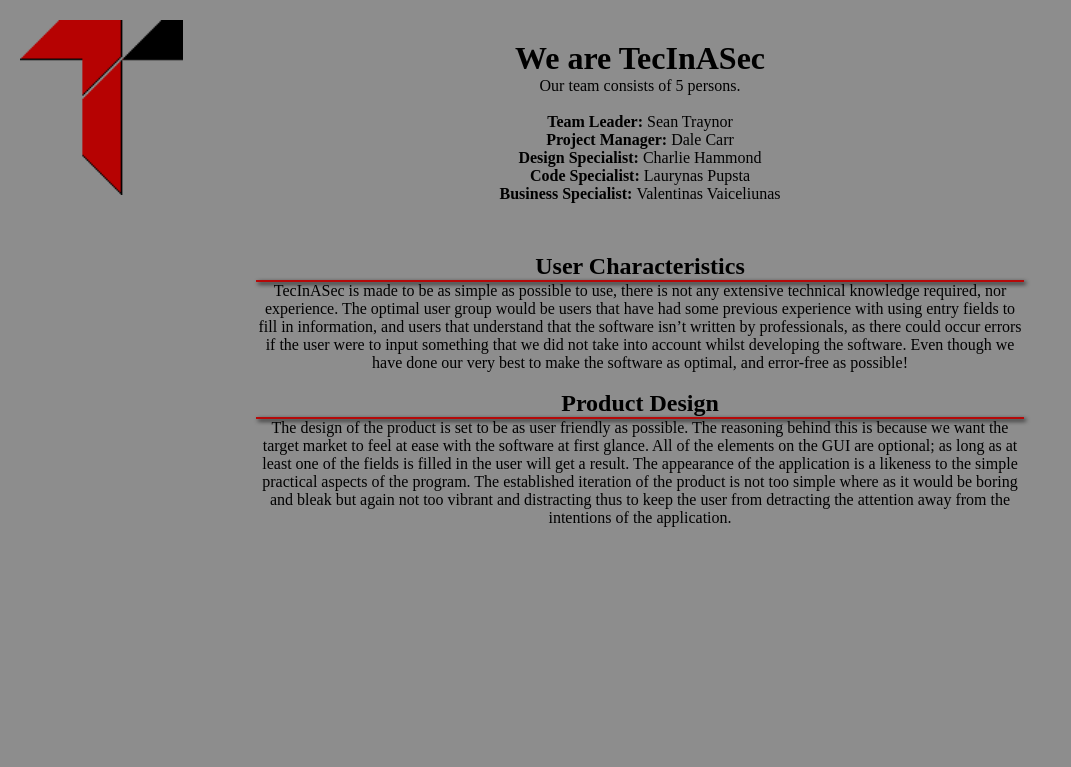
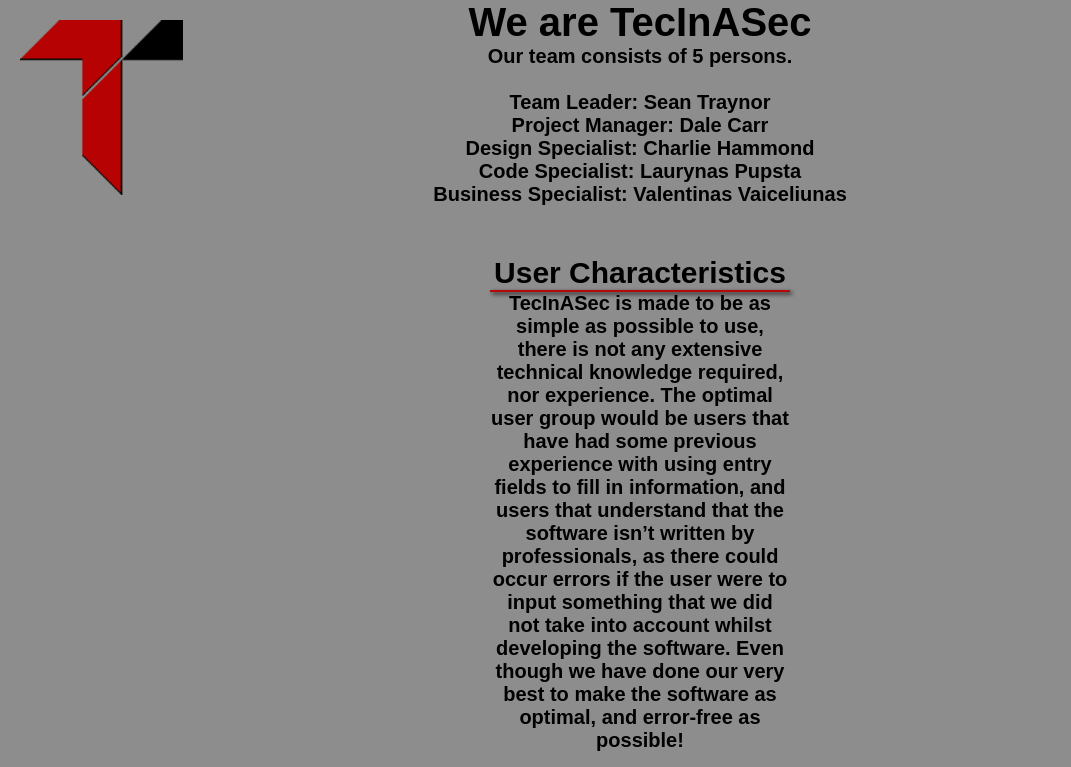
Before and after one commit to dbblTS/TecInASec_Web, a PHP site: page /about_tecinasec.html in a window 1280 px wide. Shown: the top 767 px of the page, without its empty margins (0-1071 px from the left). Before the commit the page ends 527 px from the top, so only its background shows below. Run offline with PHP 8.4, Linux system fonts and the light colour scheme.

Commit message:
about page... small change.

```diff
--- a/style.css
+++ b/style.css
@@ -228,10 +228,18 @@ header a {
 }
 
 .about_main_container {
-    width: 100%;
     text-align: center;
-    margin-top: 40px;
     display: inline-block;
+    width: 500px;
+    height: 300px;
+    position: absolute;
+    border-radius: 9px;
+    left: 50%;
+    margin-left: -250px;
+    font-family: fantasy;
+    font-weight: bold;
+    font-size: 20px;
+
 }
 .about_main_container ul li{
     list-style-type: none;
```
